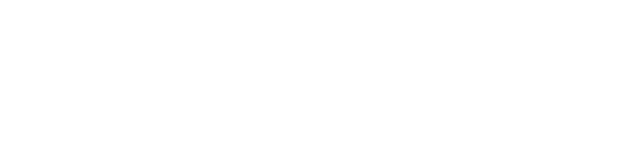
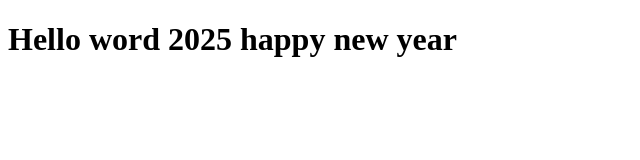
Before and after one commit to Soda-Morn/Git-Lesson, a plain HTML site: page index.html in a window 1280 px wide. Shown: the whole page, without its empty margins (0-640 px from the left). Drawn offline with Linux system fonts and the light colour scheme.

Commit message:
add heading

```diff
--- a/index.html
+++ b/index.html
@@ -6,6 +6,6 @@
     <title>Document</title>
 </head>
 <body>
-
+    <h1>Hello word 2025 happy new year</h1>
 </body>
 </html>
```
Also changed, not shown: 1 other file.
